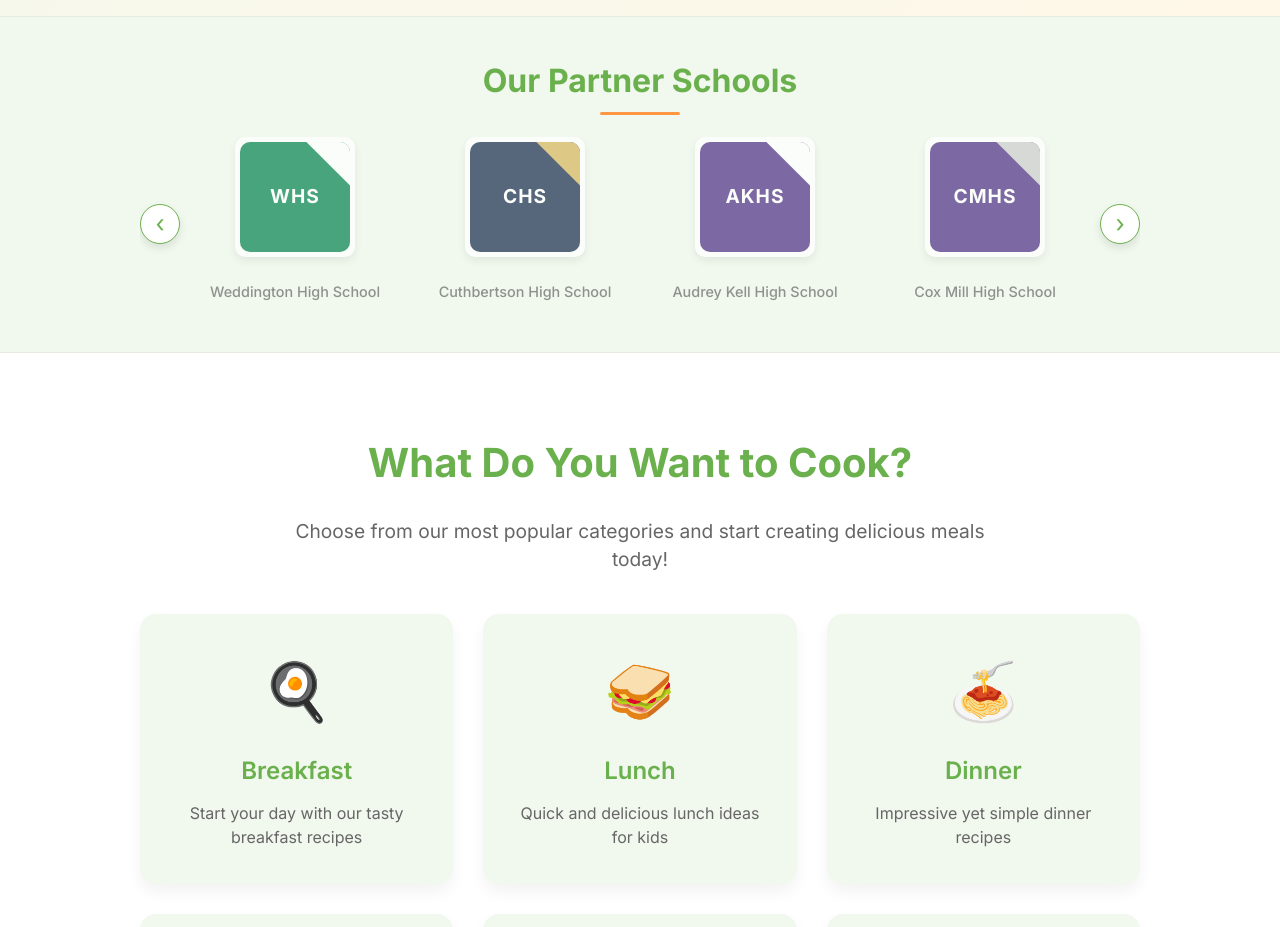
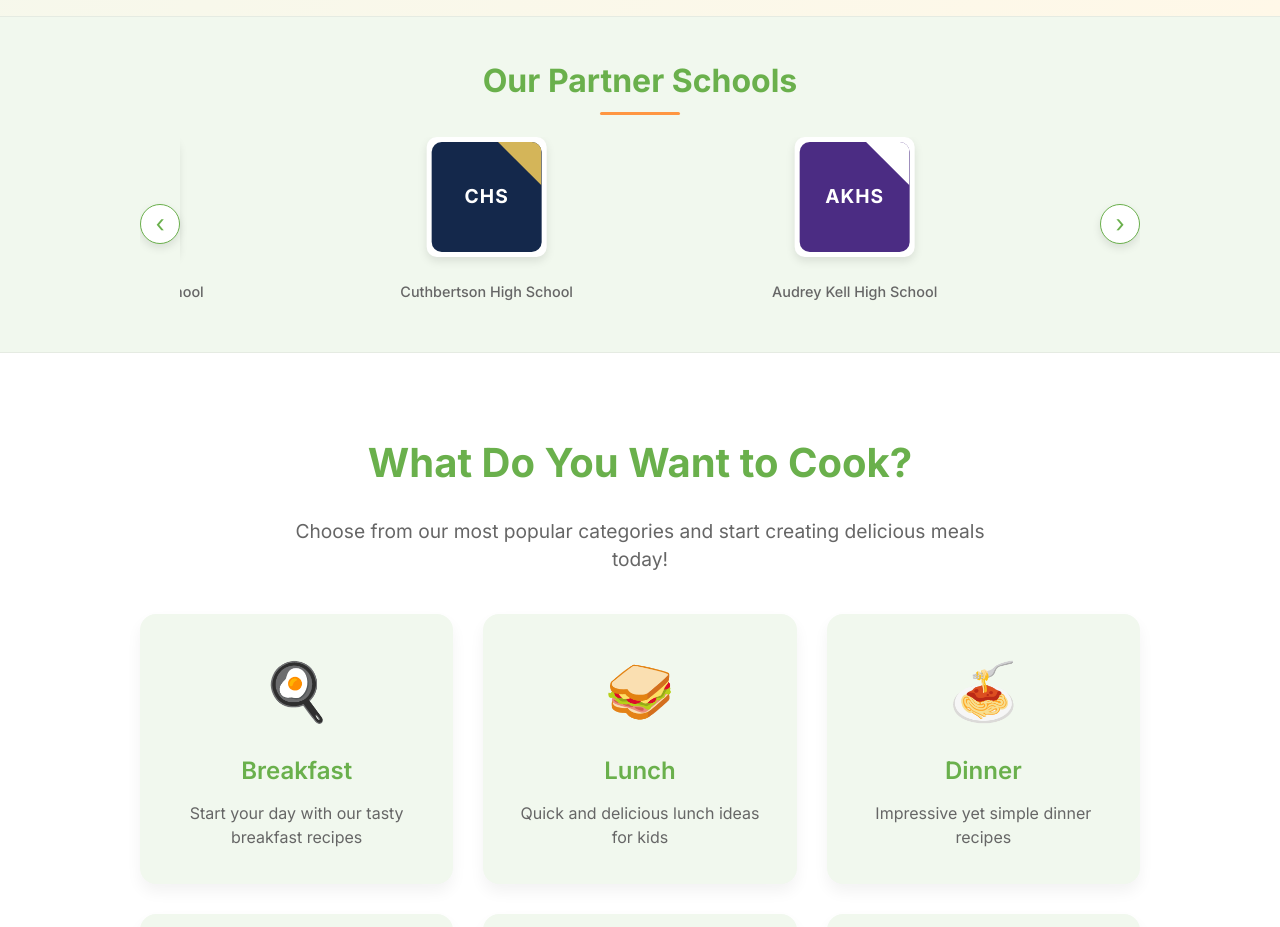
Before and after one commit to vidyuthdev/fbla2025-1, a Next.js app: page / in a window 1280 px wide. Shown: the part 880-1807 px from the top of the page. Built offline with nearby package versions, Linux system fonts and the light colour scheme.

Commit message:
Implement auto-sliding carousel for school partners

```diff
--- a/app/components/SchoolPartners.tsx
+++ b/app/components/SchoolPartners.tsx
@@ -62,127 +62,42 @@
 ];
 
 export default function SchoolPartners() {
-  const [activeSlides, setActiveSlides] = useState<number[]>([]);
+  const [currentIndex, setCurrentIndex] = useState(0);
   const [isAutoPlaying, setIsAutoPlaying] = useState(true);
-  const [isTransitioning, setIsTransitioning] = useState(false);
   const autoPlayRef = useRef<NodeJS.Timeout | null>(null);
-  const transitonTimerRef = useRef<NodeJS.Timeout | null>(null);
 
-  // Determine visible slides based on screen width
-  const [visibleSlideCount, setVisibleSlideCount] = useState(4);
-  const totalSlides = schoolPartners.length;
+  // Pause autoplay on hover
+  const handleMouseEnter = () => setIsAutoPlaying(false);
+  const handleMouseLeave = () => setIsAutoPlaying(true);
 
-  // Update visible slides based on screen size
-  useEffect(() => {
-    const handleResize = () => {
-      let newVisibleSlideCount = 4;
-
-      if (window.innerWidth < 768) {
-        newVisibleSlideCount = 1;
-      } else if (window.innerWidth < 1024) {
-        newVisibleSlideCount = 2;
-      } else if (window.innerWidth < 1280) {
-        newVisibleSlideCount = 3;
-      } else {
-        newVisibleSlideCount = 4;
-      }
-
-      setVisibleSlideCount(newVisibleSlideCount);
-
-      // Initialize active slides
-      const initialActiveSlides: number[] = [];
-      for (let i = 0; i < newVisibleSlideCount; i++) {
-        initialActiveSlides.push(i % totalSlides);
-      }
-      setActiveSlides(initialActiveSlides);
+  // Move to previous/next slide
+  const goToNext = () => {
+    setCurrentIndex((prevIndex) => (prevIndex + 1) % schoolPartners.length);
   };
 
-    // Initial setup
-    handleResize();
-
-    // Listener for window resize
-    window.addEventListener('resize', handleResize);
-
-    // Cleanup
-    return () => {
-      window.removeEventListener('resize', handleResize);
-    };
-  }, [totalSlides]);
-
-  // Transition to the next set of slides
-  const updateSlides = () => {
-    if (isTransitioning) return;
-
-    setIsTransitioning(true);
-
-    // Start the transition effect
-    transitonTimerRef.current = setTimeout(() => {
-      // Calculate new active slides (shift everything by 1)
-      const newActiveSlides = activeSlides.map(
-        (slideIndex) => (slideIndex + 1) % totalSlides
+  const goToPrev = () => {
+    setCurrentIndex((prevIndex) =>
+      prevIndex === 0 ? schoolPartners.length - 1 : prevIndex - 1
     );
-
-      setActiveSlides(newActiveSlides);
-      setIsTransitioning(false);
-    }, 500); // Time should match the transition duration in CSS
-  };
-
-  // Handle manual navigation
-  const goToNextSlides = () => {
-    if (isAutoPlaying) {
-      // Reset the autoplay timer
-      if (autoPlayRef.current) {
-        clearInterval(autoPlayRef.current);
-      }
-      autoPlayRef.current = setInterval(updateSlides, 3000);
-    }
-    updateSlides();
-  };
-
-  const goToPrevSlides = () => {
-    if (isTransitioning) return;
-
-    setIsTransitioning(true);
-
-    // Start the transition effect
-    transitonTimerRef.current = setTimeout(() => {
-      // Calculate new active slides (shift everything by -1)
-      const newActiveSlides = activeSlides.map(
-        (slideIndex) => (slideIndex - 1 + totalSlides) % totalSlides
-      );
-
-      setActiveSlides(newActiveSlides);
-      setIsTransitioning(false);
-    }, 500); // Time should match the transition duration in CSS
-
-    if (isAutoPlaying) {
-      // Reset the autoplay timer
-      if (autoPlayRef.current) {
-        clearInterval(autoPlayRef.current);
-      }
-      autoPlayRef.current = setInterval(updateSlides, 3000);
-    }
   };
 
   // Set up autoplay
   useEffect(() => {
     if (isAutoPlaying) {
-      autoPlayRef.current = setInterval(updateSlides, 3000); // Change slide every 3 seconds
+      autoPlayRef.current = setInterval(() => {
+        goToNext();
+      }, 3000);
     }
 
     return () => {
       if (autoPlayRef.current) {
         clearInterval(autoPlayRef.current);
       }
-      if (transitonTimerRef.current) {
-        clearTimeout(transitonTimerRef.current);
-      }
     };
-  }, [isAutoPlaying, activeSlides]);
+  }, [isAutoPlaying, currentIndex]);
 
-  // Pause autoplay on hover
-  const handleMouseEnter = () => setIsAutoPlaying(false);
-  const handleMouseLeave = () => setIsAutoPlaying(true);
+  // Duplicate the schoolPartners array to ensure smooth infinite scrolling
+  const displayedPartners = [...schoolPartners, ...schoolPartners];
 
   return (
     <section className={styles.schoolPartnersSection}>
@@ -194,32 +109,27 @@
       >
         <button
           className={`${styles.carouselButton} ${styles.prevButton}`}
-          onClick={goToPrevSlides}
+          onClick={goToPrev}
           aria-label="Previous slide"
-          disabled={isTransitioning}
         >
           &#8249;
         </button>
 
         <div className={styles.carouselContentWrapper}>
-          <div className={`${styles.carouselContent} ${isTransitioning ? styles.transitioning : ''}`}>
-            {/* Display only active slides in the current view */}
-            {Array.from({ length: visibleSlideCount }).map((_, slotIndex) => {
-              const slideIndex = activeSlides[slotIndex];
-              if (slideIndex === undefined) return null;
-
-              const school = schoolPartners[slideIndex];
-              if (!school) return null;
-
-              return (
           <div
-                  key={`${slotIndex}-${slideIndex}`}
-                  className={`${styles.logoSlide} ${isTransitioning ? styles.fading : ''}`}
+            className={styles.carouselTrack}
             style={{
-                    width: `calc(100% / ${visibleSlideCount})`,
-                    opacity: isTransitioning ? 0 : 1,
-                    transition: 'opacity 0.5s ease-in-out'
+              transform: `translateX(calc(-${currentIndex * 100}% / 6))`,
+              transition: 'transform 0.5s ease',
+              display: 'flex',
+              width: `${displayedPartners.length * 100 / 6}%` // Each item takes up 1/6 of the container
             }}
+          >
+            {displayedPartners.map((school, index) => (
+              <div
+                key={index}
+                className={styles.logoSlide}
+                style={{ width: `${100 / displayedPartners.length}%` }}
               >
                 <div className={styles.schoolLogo}>
                   <div
@@ -263,16 +173,14 @@
                 </div>
                 <p className={styles.schoolName}>{school.name}</p>
               </div>
-              );
-            })}
+            ))}
           </div>
         </div>
 
         <button
           className={`${styles.carouselButton} ${styles.nextButton}`}
-          onClick={goToNextSlides}
+          onClick={goToNext}
           aria-label="Next slide"
-          disabled={isTransitioning}
         >
           &#8250;
         </button>
--- a/app/page.module.css
+++ b/app/page.module.css
@@ -151,33 +151,13 @@
   height: 100%;
 }
 
-.carouselContent {
+.carouselTrack {
   display: flex;
-  justify-content: center;
-  -ms-overflow-style: none;  /* Hide scrollbar in IE and Edge */
-  scrollbar-width: none;  /* Hide scrollbar in Firefox */
-}
-
-.carouselContent.transitioning .logoSlide {
-  animation: fadeOut 0.5s ease forwards;
-}
-
-@keyframes fadeOut {
-  from { opacity: 1; }
-  to { opacity: 0; }
-}
-
-@keyframes fadeIn {
-  from { opacity: 0; }
-  to { opacity: 1; }
-}
-
-.carouselContent::-webkit-scrollbar {
-  display: none; /* Hide scrollbar in Chrome/Safari/Webkit */
+  transition: transform 0.5s ease;
 }
 
 .logoSlide {
-  min-width: 200px;
+  min-width: 16.666%; /* 6 slides visible at once */
   padding: 0 20px;
   display: flex;
   flex-direction: column;
@@ -284,7 +264,23 @@
 }
 
 /* Media queries for the carousel */
+@media (max-width: 1280px) {
+  .logoSlide {
+    min-width: 20%; /* 5 slides visible */
+  }
+}
+
+@media (max-width: 1024px) {
+  .logoSlide {
+    min-width: 25%; /* 4 slides visible */
+  }
+}
+
 @media (max-width: 768px) {
+  .logoSlide {
+    min-width: 33.333%; /* 3 slides visible */
+  }
+
   .carouselContainer {
     padding: 0 30px;
   }
@@ -300,6 +296,10 @@
 }
 
 @media (max-width: 576px) {
+  .logoSlide {
+    min-width: 50%; /* 2 slides visible */
+  }
+
   .carouselContainer {
     padding: 0 25px;
   }
```
Lines whose indentation alone changed are shown as unchanged.
